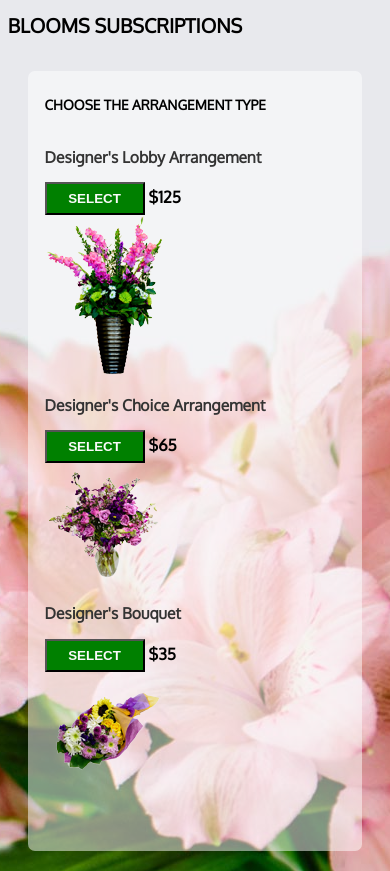
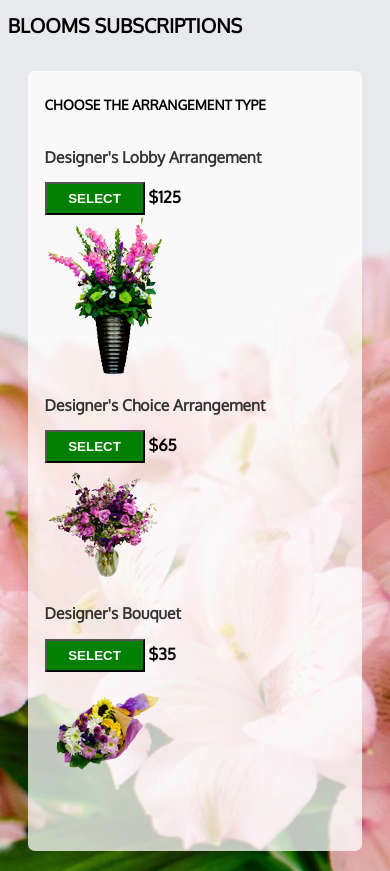
Before and after one commit to selvinor/selvin-subscription-client, a React (Create React App) app: page / in a window 390 px wide. Built offline with nearby package versions, Linux system fonts and the light colour scheme.

Commit message:
made translucent backgrounds more opaque for readability

```diff
--- a/src/components/subscription-add-form.css
+++ b/src/components/subscription-add-form.css
@@ -200,6 +200,7 @@ display:inline-block;
 
 .senderInfo {
   margin-top: 15px;
+  display:inline-block;
 }
 .frequency button, .duration button {
   margin-top:5px;
@@ -233,7 +234,7 @@ display:inline-block;
 }
 
 
-.scheduleFormFields, .senderInfo {
+.scheduleFormFields {
   float:left;
   margin-right:20px;
   width:100%;
@@ -245,37 +246,6 @@ display:inline-block;
   /*background-color:rgba(255, 255, 255, 0.75);*/
 
 }
-
-/*.productSummary, .scheduleBlock {
-
-  width:350px;
-  padding:1.0416667%;
- background-color:rgba(255, 255, 255, 0.75);
- border-radius:7px;
- font-size:.8em;
-}
-*/
-
-/*
-.arrangements {
-  background: rgba(232, 233, 237, 0.75);
-  border: .5px solid #ccc;
-
-  border-radius:7px;
-  width:28%;
-  height:66%;
-}
-*/
-/*
-div.recipientFormFields, .sender {
-  background: rgba(232, 233, 237, 0.75);
-  border: .5px solid #ccc;
-  padding: 1.0416667%;
-  border-radius:7px;
-  width:15%;
-  height:300px;
-}
-*/
 .productSummary {
   width:100%;
 }
@@ -315,6 +285,16 @@ div.recipientFormFields, .sender {
   h6 {
     font-size:1vw;
   }
+  p{
+    font-size:1.1vw;
+  }
+  .arrangements {
+
+    height:840px;
+    padding:1% 0% 0% 5%;
+   background-color:rgba(255, 255, 255, 0.33);
+   border-radius:7px;
+  }
 }
 .productSummary {
   width:100%;
@@ -328,7 +308,7 @@ div.recipientFormFields, .sender {
   .part2{
     width:75%;
   }
-@media only screen and (max-width: 1024px) {
+@media only screen and (max-width: 1280px) {
   .arrangementName {
     font-size: 2vw;
   }
@@ -357,7 +337,7 @@ div.recipientFormFields, .sender {
 
     height:840px;
     padding:1% 0% 0% 5%;
-   background-color:rgba(255, 255, 255, 0.33);
+   background-color:rgba(255, 255, 255, 0.67);
    border-radius:7px;
   }
   .productSummary {
@@ -399,7 +379,7 @@ div.recipientFormFields, .sender {
 
     height:840px;
     padding:1% 0% 0% 5%;
-   background-color:rgba(255, 255, 255, 0.33);
+   background-color:rgba(255, 255, 255, 0.67);
    border-radius:7px;
   }
   .productSummary {
@@ -440,7 +420,7 @@ div.recipientFormFields, .sender {
   .arrangements {
     height:800px;
     padding:1% 0% 0% 5%;
-   background-color:rgba(255, 255, 255, 0.33);
+   background-color:rgba(255, 255, 255, 0.75);
    border-radius:7px;
   }
   .productSummary {
@@ -482,11 +462,15 @@ div.recipientFormFields, .sender {
 
     height:860px;
     padding:2% 0% 5% 5%;
-   background-color:rgba(255, 255, 255, 0.33);
+   background-color:rgba(255, 255, 255, 0.75);
    border-radius:7px;
   }
   .productSummary {
     width:100%;
+  }
+  .orderSummary {
+    width:100%;
+    float:left;
   }
   .part1{
     width:30%;
@@ -523,7 +507,7 @@ div.recipientFormFields, .sender {
   .arrangements {
     height:840px;
     padding:2% 0% 5% 5%;
-    background-color:rgba(255, 255, 255, 0.33);
+    background-color:rgba(255, 255, 255, 0.75);
     border-radius:7px;
   }
   .productSummary {
@@ -534,6 +518,10 @@ div.recipientFormFields, .sender {
   }
   .part2{
     width:50%;
+  }
+  .orderSummary {
+    width:40%;
+float:left;
   }
 }
 
@@ -565,17 +553,21 @@ div.recipientFormFields, .sender {
     .arrangements {
     height:840px;
     padding:2% 0% 5% 5%;
-   background-color:rgba(255, 255, 255, 0.33);
+   background-color:rgba(255, 255, 255, 0.75);
    border-radius:7px;
   }
   .productSummary {
     width:100%;
   }
-  .part1{
+  .senderInfo{
     width:40%;
   }
   .part2{
     width:50%;
+  }
+  .orderSummary {
+    width:100%;
+
   }
 }
 @media only screen and (max-width: 480px) {
@@ -607,13 +599,20 @@ div.recipientFormFields, .sender {
 
     height:790px;
     padding:2% 0% 0% 5%;
-   background-color:rgba(255, 255, 255, 0.33);
+   background-color:rgba(255, 255, 255, 0.75);
    border-radius:7px;
   }
   .productSummary {
     width:100%;
   }
+  .orderSummary {
+    width:100%;
+  }
   .recipientFormFields{
+    width:100%;
+  }
+  .senderInfo {
+    float:left;
     width:100%;
   }
 }
@@ -646,13 +645,20 @@ div.recipientFormFields, .sender {
 
     height:780px;
     padding:2% 5% 0% 5%;
-   background-color:rgba(255, 255, 255, 0.50);
+   background-color:rgba(255, 255, 255, 0.75);
    border-radius:7px;
   }
   .productSummary {
     width:100%;
   }
+  .orderSummary {
+    width:100%;
+  }
   .recipientFormFields{
+    width:100%;
+  }
+  .senderInfo {
+
     width:100%;
   }
 }
@@ -676,7 +682,7 @@ div.recipientFormFields, .sender {
 
     height:720px;
     padding:1% 10% 0% 5%;
-   background-color:rgba(255, 255, 255, 0.5);
+   background-color:rgba(255, 255, 255, 0.75);
    border-radius:7px;
   }
   div.formButton{
@@ -686,9 +692,17 @@ div.recipientFormFields, .sender {
   .productSummary {
     width:100%;
   }
+  .orderSummary {
+    width:100%;
+  }
   .recipientFormFields{
     width:100%;
   }
+  .senderInfo {
+
+    width:100%;
+  }
+
 }
 @media only screen and (max-width: 320px) {
   .arrangementName {
@@ -713,13 +727,20 @@ div.recipientFormFields, .sender {
   ul.arrangements {
     height:700px;
     padding:5% 10%;
-   background-color:rgba(255, 255, 255, 0.50);
+   background-color:rgba(255, 255, 255, 0.75);
    border-radius:7px;
   }
   .productSummary {
     width:100%;
   }
+  .orderSummary {
+    width:100%;
+  }
   .recipientFormFields{
     width:100%;
   }
+  .senderInfo {
+
+    width:100%;
+  }
 }
--- a/src/components/subscription-add-form.js
+++ b/src/components/subscription-add-form.js
@@ -375,14 +375,14 @@ export class SubscriptionAddForm extends React.Component {
                     placeholder="CELL PHONE"
                   />
                 </label>
-                <label htmlFor="recipientMessage" className="recipientMessage">
+                <label htmlFor="recipientMessage" className="recipientMessage">WRITE A MESSAGE
                   <Field
                     name="recipientMessage"
                     type="textarea"
                     rows="4"
                     cols="50"
                     component={Input}
-                    placeholder="GIFT MESSAGE"
+                    placeholder="Why are you sending?"
                   />
                 </label>
               </div>
@@ -402,7 +402,7 @@ export class SubscriptionAddForm extends React.Component {
             <ul>
               <li>
               <h3>PLEASE ENTER SENDER INFORMATION</h3>
-              <div className="senderInfo">
+              <div className="senderInfo part1">
                 <label htmlFor="senderEmail" className="senderEmail"/>
                   <Field
                     name="senderEmail"
@@ -437,17 +437,21 @@ export class SubscriptionAddForm extends React.Component {
                     placeholder="PHONE"
                   />
               </div>
-              <div class="formbutton">
-                {formButton}
-              </div>
+
             </li>
-              <li>
-              <div className="productSummary">
+            <li>
+              <div className="orderSummary">
               <h4>Order Summary</h4>
                 <p className="recipient productName">PRODUCT: {thisProduct(this.props.currentProductCode)}</p>
                 <p className="recipient productPrice">PRICE: {thisPrice(this.props.currentProductCode)}</p>
                 <p className="recipient productPrice">DELIVERY CHARGE: TBD</p>
 
+              </div>
+            </li>
+
+            <li>
+            <div class="formbutton">
+                {formButton}
               </div>
             </li>
           </ul>
@@ -488,7 +492,7 @@ export class SubscriptionAddForm extends React.Component {
                       </Field>
                     </li>
                     <li className="datePicking">
-                <h3>Choose Delivery Start Date</h3>
+                <h2>Choose Delivery Start Date</h2>
                 <Field
                   name="startDate"
                   type="date"
```
